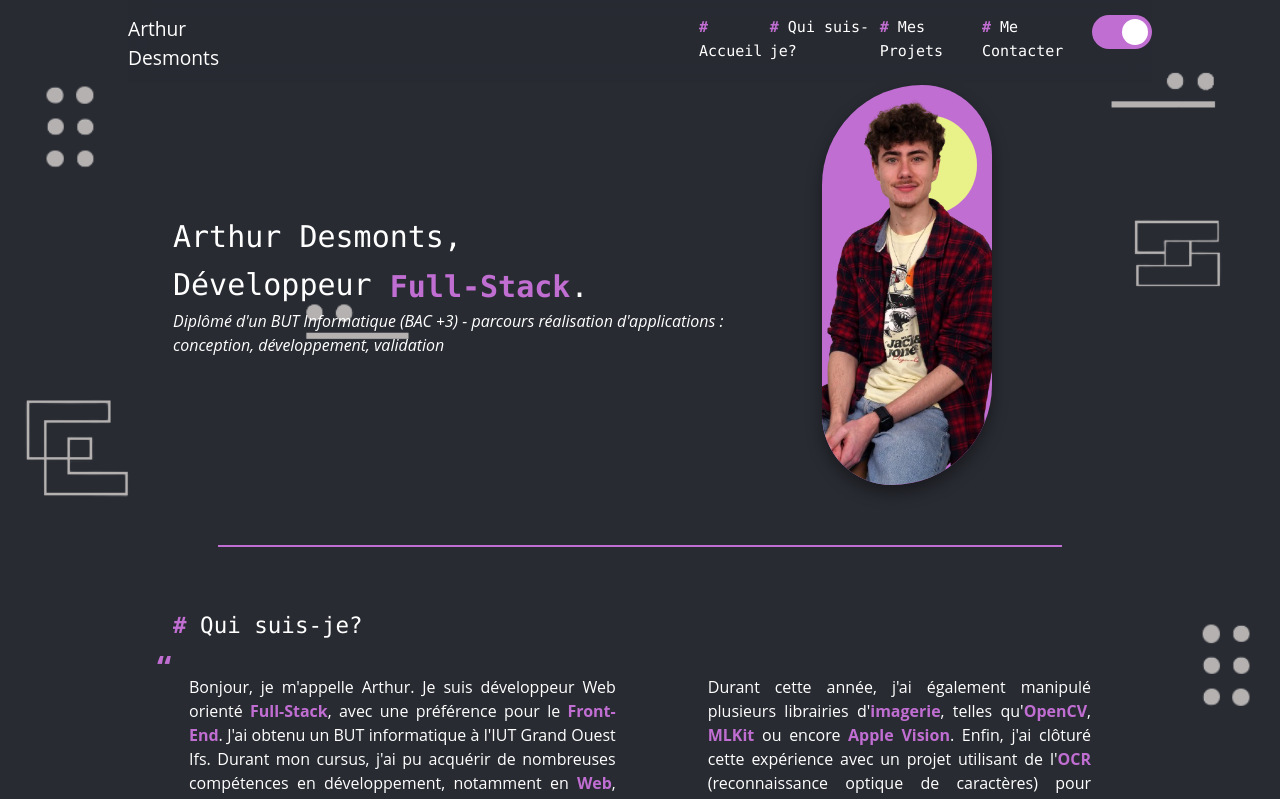
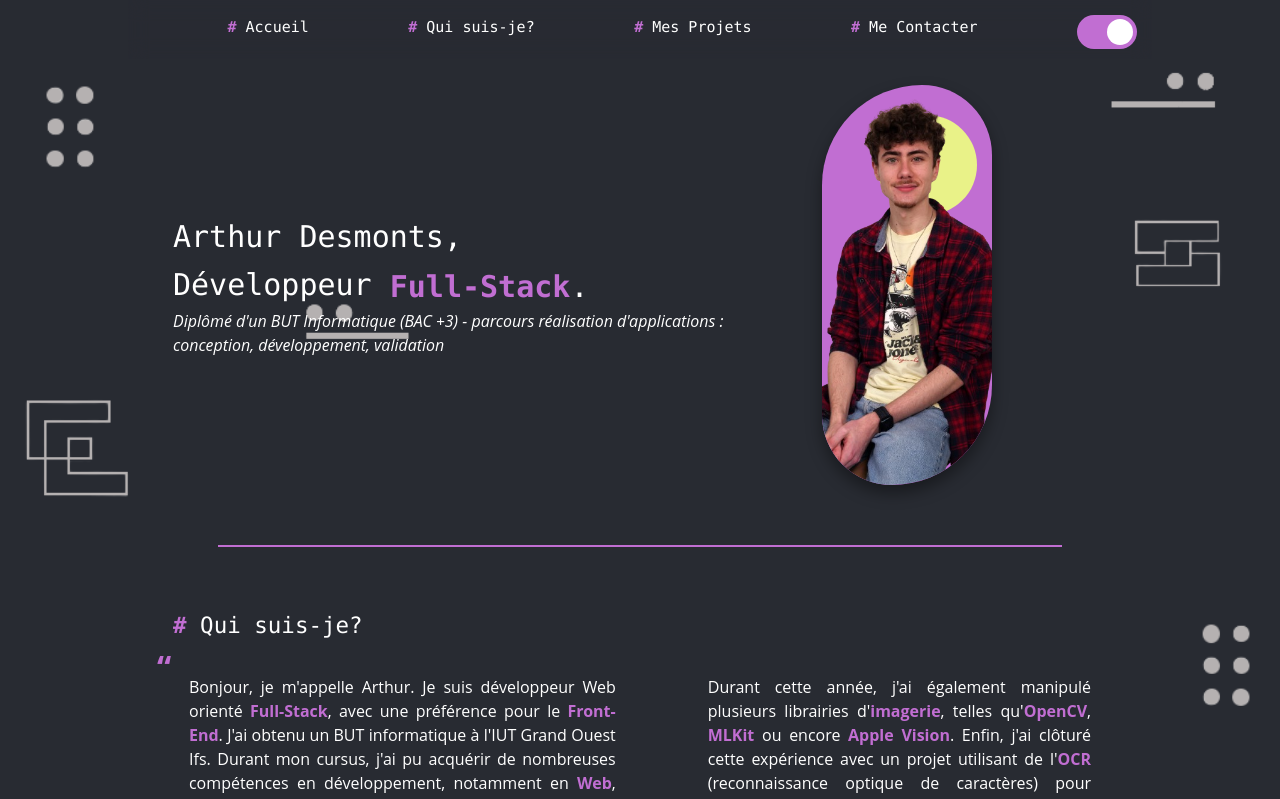
Before and after one commit to ArthurDesmonts/portfolio, a Vue app: page / in a window 1280 px wide. Shown: the top 799 px of the page. Built offline with nearby package versions, Linux system fonts and the light colour scheme.

Commit message:
FIX responsive of the navBar

```diff
--- a/src/components/NavBar.vue
+++ b/src/components/NavBar.vue
@@ -26,13 +26,13 @@ window.onscroll = function() {
   } else {
     menu.style.width = "80%";
   }
-}
+};
 </script>
 
 <template>
   <div id="menu" :class="['menu', isDarkTheme ? 'dark-theme' : 'light-theme']">
     <ul>
-      <li class="phoneHided no-cursor"><p>Arthur Desmonts</p></li>
+      <li class="phoneHided no-cursor"><p class="restricted-display-responsive-bar">Arthur Desmonts</p></li>
       <li class="phoneHided hover-allowed" @click="scrollToSection()"><span class="icon">#</span> Accueil</li>
       <li class="phoneHided hover-allowed" @click="scrollToSection('about')"><span class="icon">#</span> Qui suis-je?</li>
       <li class="phoneHided hover-allowed" @click="scrollToSection('project')"><span class="icon">#</span> Mes Projets</li>
@@ -106,6 +106,35 @@ p{
   background-color: rgb(40, 43, 50, 0.8);
 }
 
+@media (max-width: 1450px) {
+  .menu {
+    width: 80%;
+    left: 50%;
+    transform: translateX(-50%);
+    margin-right: 1em;
+    padding-right: 1em;
+  }
+
+  ul {
+    flex-direction: row;
+    justify-content: space-between;
+  }
+
+  li {
+    width: auto;
+    text-align: center;
+  }
+
+  p {
+    margin: 0 auto;
+    text-align: center;
+  }
+
+  .restricted-display-responsive-bar {
+    display: none;
+  }
+}
+
 @media (max-width: 768px) {
   ul {
     flex-direction: column;
```
